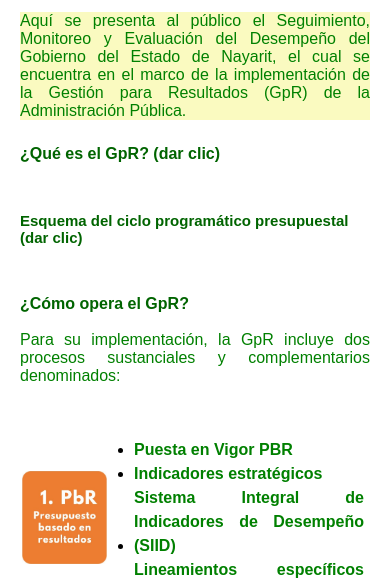
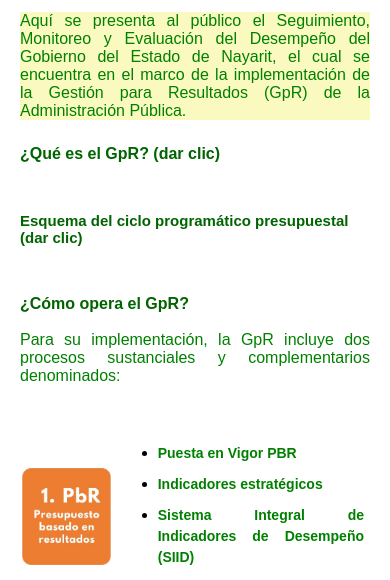
Before and after one commit to LuuuuckBC/Francisco_Carrillo, a plain HTML site: page index.html in a window 390 px wide. Shown: the part 300-880 px from the top of the page. Drawn offline with Linux system fonts and the light colour scheme.

Commit message:
Update styles.css

```diff
--- a/styles.css
+++ b/styles.css
@@ -164,13 +164,7 @@ p {
     display: inline-block;
 }
 
-#IND1 ul, #IND2 ul {
-    padding-left: 20px;
-}
 
-#IND1 ul li, #IND2 ul li {
-    list-style-type: disc;
-}
 
 #IND1, #IND2 {
     padding: 5px;
@@ -265,6 +259,11 @@ footer p {
     .question {
         font-size: 15px;
     }
+    #IND1 ul li a, #IND2 ul li a {
+        display: block;
+        padding: 5px 0;
+        font-size: 14px;
+    }
 }
 
 /* Ajustes para pantallas grandes */
```
